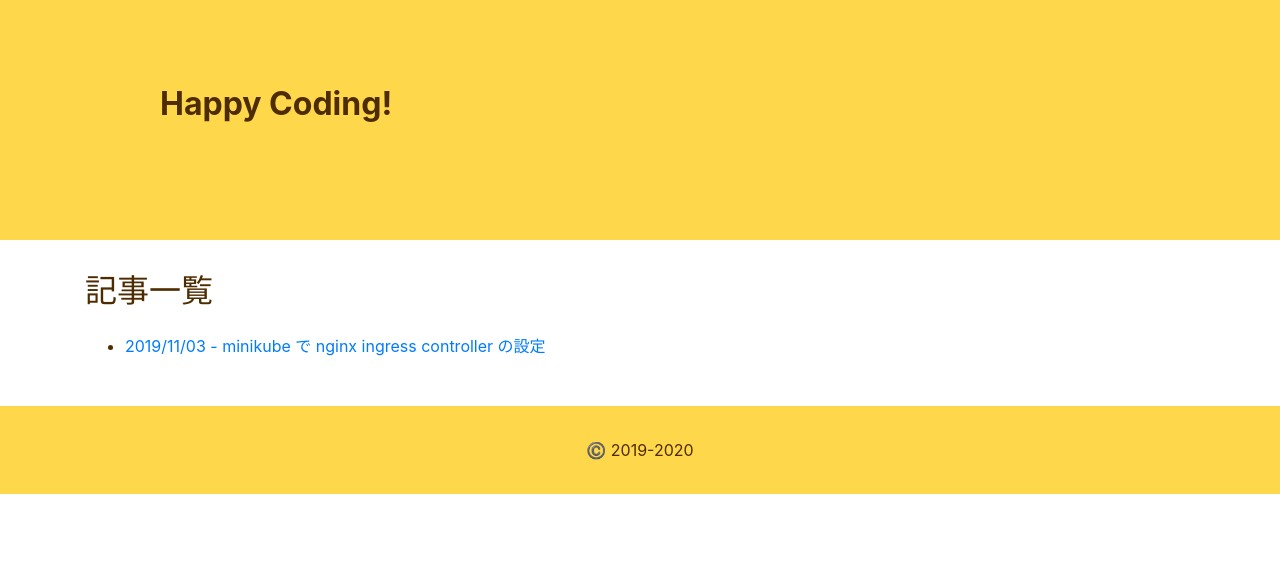
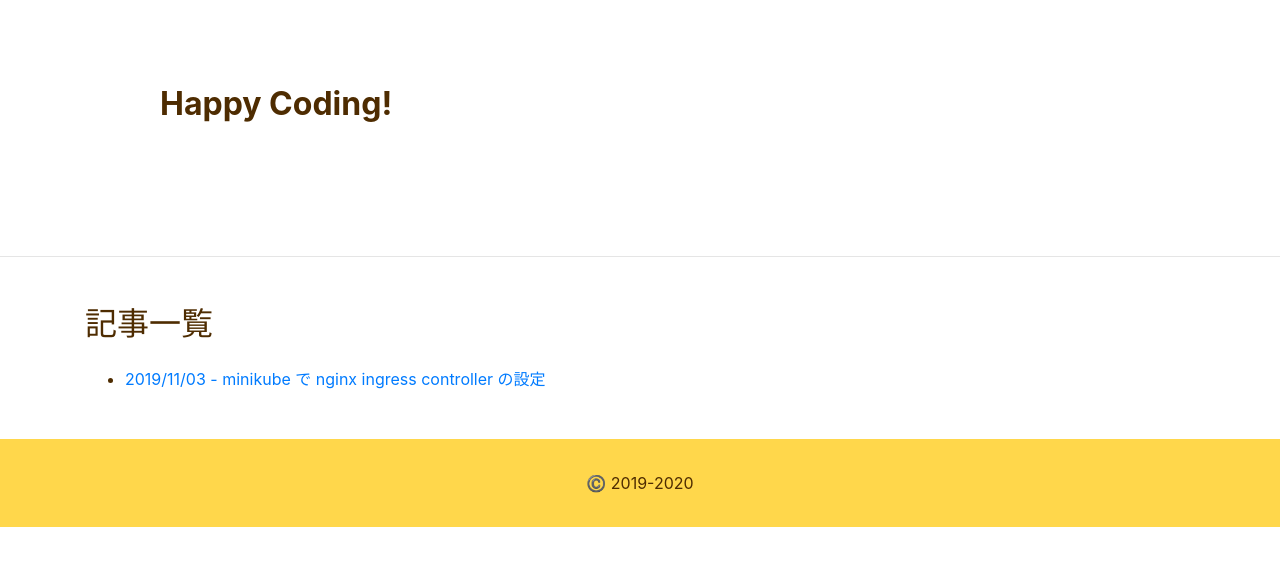
Before and after one commit to noriyukipy/blog, a Jekyll site: the page built from README.md, in a window 1280 px wide. Shown: the top 566 px of the page. Built offline with Jekyll 4.4.1, drawn with Linux system fonts in a browser that asks for light colours; our own code applies the rules of GitHub Pages for plain Markdown files.

Commit message:
ヘッダの色をなしに変更

```diff
--- a/_layouts/default.html
+++ b/_layouts/default.html
@@ -11,6 +11,7 @@
     <div class="header">
         <div class="title">Happy Coding!</div>
     </div>
+    <hr />
     <div id="app">
         <div class="container">
             {{ content }}
--- a/assets/css/main.css
+++ b/assets/css/main.css
@@ -23,7 +23,9 @@ h2 {
     background-size: auto 90%;
     background-position: 2em 1.5em;
     background-repeat: no-repeat;
+    /*
     background-color: rgb(255, 215,75);
+    */
 }
 
 
```
